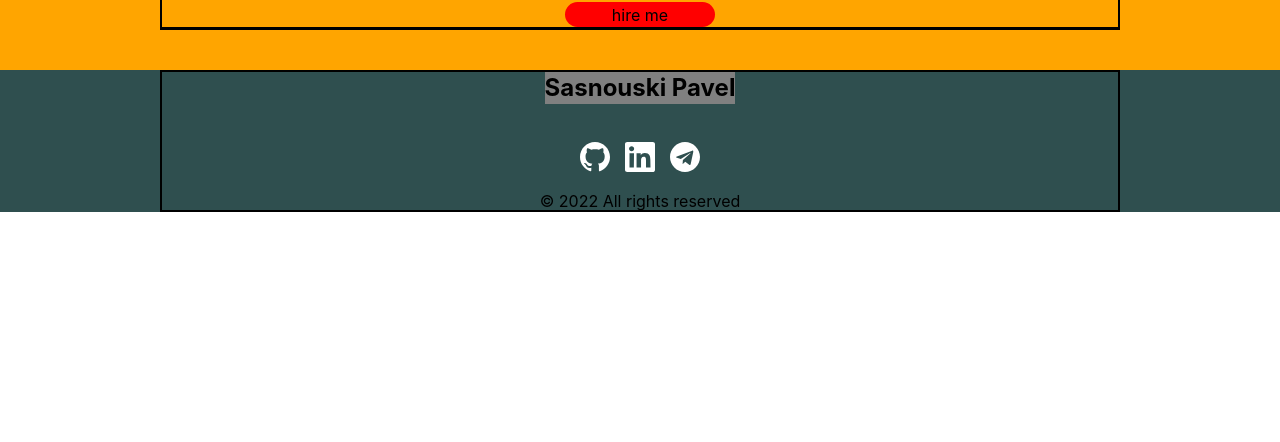
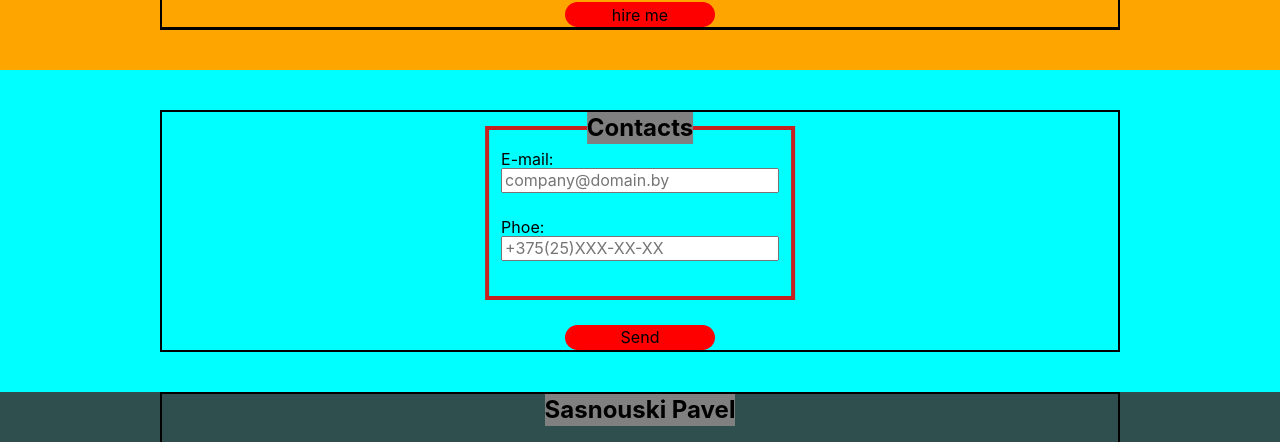
Before and after one commit to Pavel-SS/cv, a React (Create React App) app: page / in a window 1280 px wide. Shown: the part 1393-1835 px from the top of the page. Before the commit the page ends 1605 px from the top, so only its background shows below. Built offline with nearby package versions, Linux system fonts and the light colour scheme.

Commit message:
Update Main.tsx

```diff
--- a/src/main/Main.tsx
+++ b/src/main/Main.tsx
@@ -4,10 +4,12 @@ import { AsideAboutMe } from "../aside/asideAboutMe/AsideAboutMe";
 import { AsideSkills } from "../aside/asideSkills/AsideSkills";
 import { AsideProject } from "../aside/asideProject/AsideProject";
 import { AsideLocation } from "../aside/asideLocation/AsideLocation";
+import { AsideContacts } from "../aside/asideContacts/AsideContacts";
 
 export type AsideStyleType = {
     className: string
 }
+
 export const Main = () => {
     return (
         <main>
@@ -15,6 +17,7 @@ export const Main = () => {
             <AsideSkills className= {`${s.aside} ${s.aside__block_green}`}/>
             <AsideProject className= {`${s.aside} ${s.aside__block_blue}`}/>
             <AsideLocation className={`${s.aside} ${s.aside__block_orange}`}/>
+            <AsideContacts className={`${s.aside} ${s.aside__block_aqua}`}/>
         </main>
     )
 }
```
